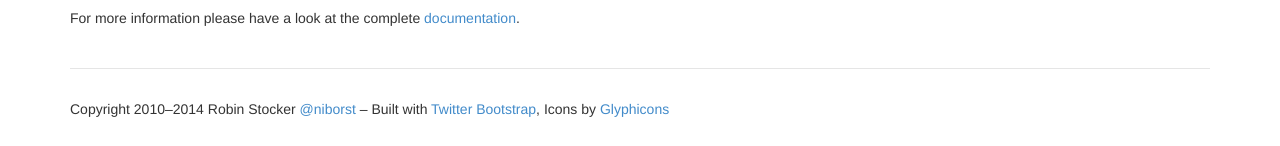
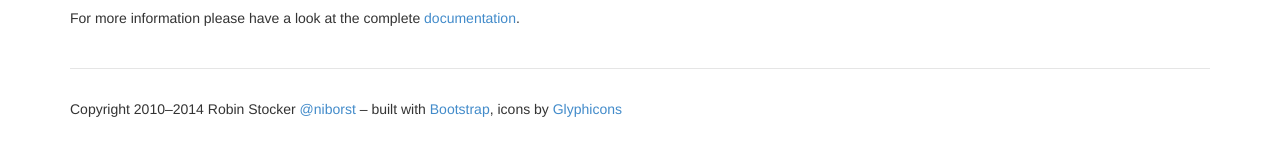
Before and after one commit to robinst/taglib-ruby, a Jekyll site: the page built from index.html, in a window 1280 px wide and 900 px high, scrolled down 790 px. Shown: the part 751-897 px from the top of the window. Built offline with Jekyll 4.4.1, drawn with Linux system fonts in a browser that asks for light colours.

Commit message:
Update links

```diff
--- a/_layouts/default.html
+++ b/_layouts/default.html
@@ -38,8 +38,8 @@
     <footer class="footer">
       <p>
         Copyright 2010&ndash;2014 Robin Stocker <a href="https://twitter.com/niborst">@niborst</a> &ndash;
-        Built with <a href="http://twitter.github.com/bootstrap/">Twitter Bootstrap</a>,
-        Icons by <a href="http://glyphicons.com/">Glyphicons</a>
+        built with <a href="http://getbootstrap.com/">Bootstrap</a>,
+        icons by <a href="http://glyphicons.com/">Glyphicons</a>
       </p>
     </footer>
   </div>
```
